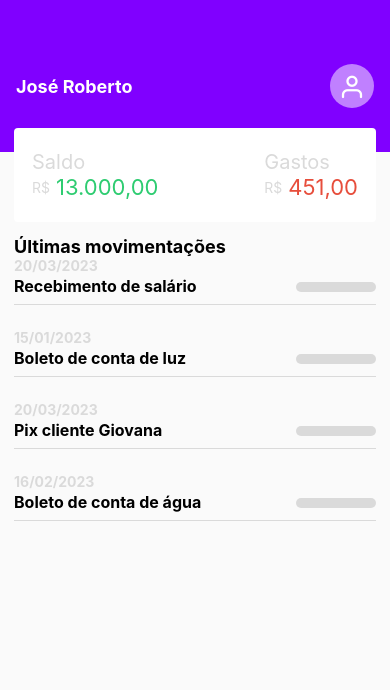
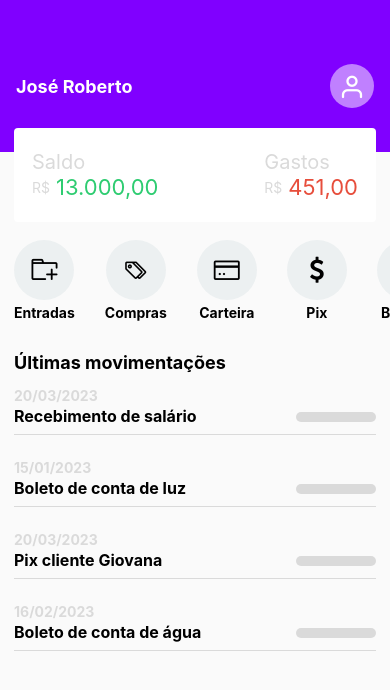
Before and after one commit to JrzenonDev/app-finance, a React Native app: screen / in a window 390 px wide. Shown: the top 690 px of the page. Built offline with nearby package versions, Linux system fonts and the light colour scheme.

Commit message:
feature: create component Actions

```diff
--- /dev/null
+++ b/src/components/Actions/index.js
@@ -0,0 +1,74 @@
+import { ScrollView, StyleSheet, Text, TouchableOpacity, View } from "react-native";
+import { AntDesign } from '@expo/vector-icons'
+import Icon from 'react-native-vector-icons/FontAwesome';
+
+export function Actions() {
+  return (
+    <ScrollView style={styles.container} horizontal={true} showsHorizontalScrollIndicator={false}>
+      <TouchableOpacity style={styles.actionButton}>
+        <View style={styles.areaButton}>
+          <AntDesign name="addfolder" size={26} color="#000" />
+        </View>
+        <Text style={styles.buttonLabel}>Entradas</Text>
+      </TouchableOpacity>
+      <TouchableOpacity style={styles.actionButton}>
+        <View style={styles.areaButton}>
+          <AntDesign name="tagso" size={26} color="#000" />
+        </View>
+        <Text style={styles.buttonLabel}>Compras</Text>
+      </TouchableOpacity>
+      <TouchableOpacity style={styles.actionButton}>
+        <View style={styles.areaButton}>
+          <AntDesign name="creditcard" size={26} color="#000" />
+        </View>
+        <Text style={styles.buttonLabel}>Carteira</Text>
+      </TouchableOpacity>
+      <TouchableOpacity style={styles.actionButton}>
+        <View style={styles.areaButton}>
+          <Icon name="dollar" size={26} color="#000" />
+        </View>
+        <Text style={styles.buttonLabel}>Pix</Text>
+      </TouchableOpacity>
+      <TouchableOpacity style={styles.actionButton}>
+        <View style={styles.areaButton}>
+          <AntDesign name="barcode" size={26} color="#000" />
+
+        </View>
+        <Text style={styles.buttonLabel}>Boletos</Text>
+      </TouchableOpacity>
+      <TouchableOpacity style={styles.actionButton}>
+        <View style={styles.areaButton}>
+          <AntDesign name="setting" size={26} color="#000" />
+        </View>
+        <Text style={styles.buttonLabel}>Conta</Text>
+      </TouchableOpacity>
+    </ScrollView>
+  )
+}
+
+const styles = StyleSheet.create({
+  container: {
+    maxHeight: 84,
+    marginBottom: 14,
+    marginTop: 18,
+    paddingEnd: 14,
+    paddingStart: 14,
+  },
+  actionButton: {
+    alignItems: 'center',
+    marginRight: 30
+  },
+  areaButton: {
+    backgroundColor: '#ecf0f1',
+    height: 60,
+    width: 60,
+    borderRadius: 30,
+    justifyContent: 'center',
+    alignItems: 'center'
+  },
+  buttonLabel: {
+    marginTop: 4,
+    textAlign: 'center',
+    fontWeight: 'bold'
+  }
+})
--- a/src/pages/Home/index.js
+++ b/src/pages/Home/index.js
@@ -2,11 +2,13 @@
 import { Ballance } from "../../components/Ballance";
 import { Moviments } from "../../components/Moviments";
 import { listExpanses } from "../../mocks/listExpanses";
+import { Actions } from "../../components/Actions";
 
 export default function Home() {
   return (
     <View style={styles.container}>
       <Ballance ballance="13.000,00" expanses="451,00" />
+      <Actions />
       <Text style={styles.title}>Últimas movimentações</Text>
       <FlatList
         style={styles.list}
@@ -27,9 +29,7 @@
   title: {
     fontSize: 18,
     fontWeight: "bold",
-    marginLeft: 14,
-    marginRight: 14,
-    marginTop: 14,
+    margin: 14
   },
   list: {
     marginStart: 14,
```
